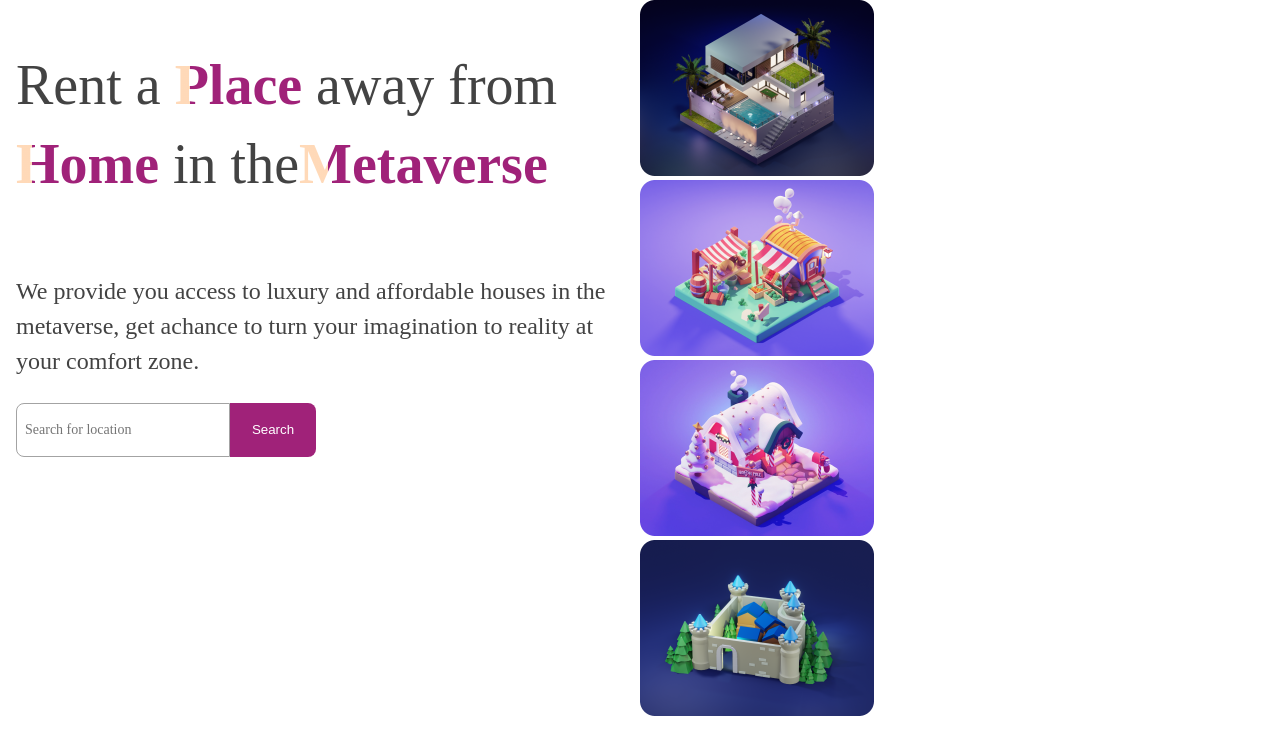
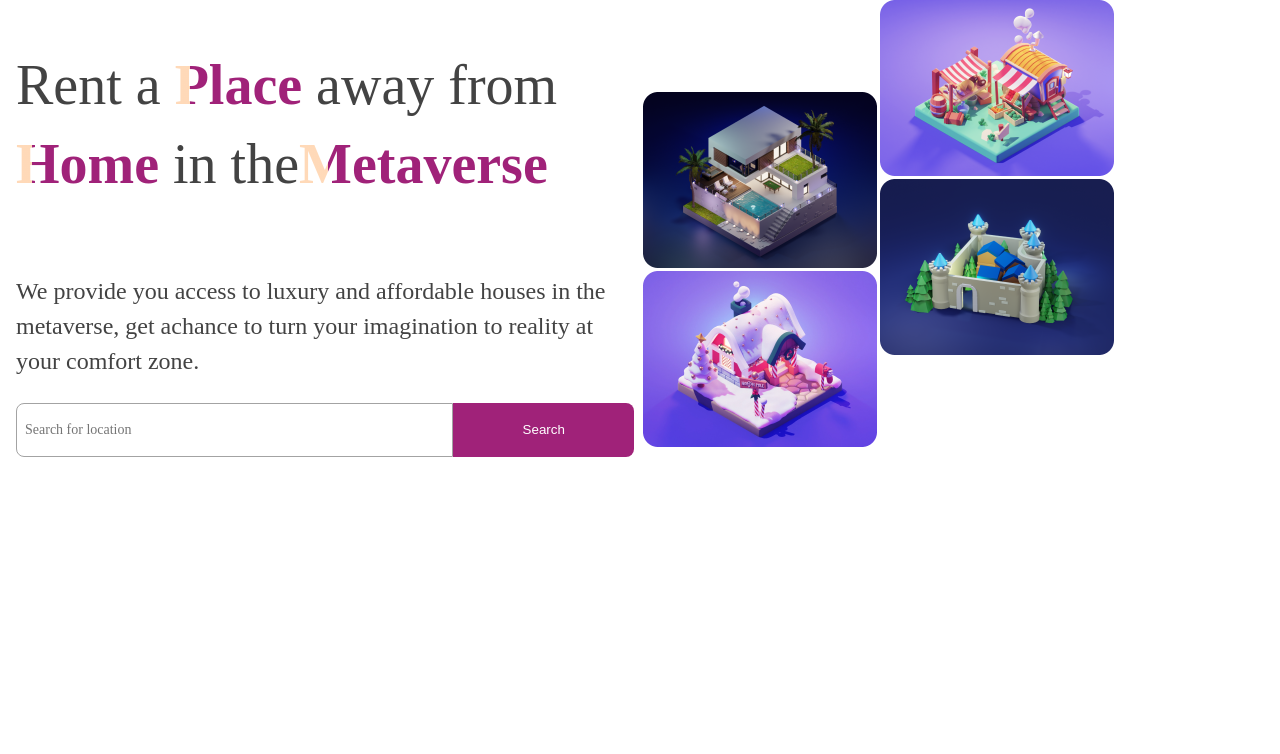
Before and after one commit to Emmanuel-Ibekwe/hng-metabnb-task, a React (Create React App) app: page / in a window 1280 px wide. Shown: the top 754 px of the page. Built offline with nearby package versions, Linux system fonts and the light colour scheme; a web font is replaced by a local one.

Commit message:
style: Add some styles

```diff
--- a/src/components/MainContent/MainContent.js
+++ b/src/components/MainContent/MainContent.js
@@ -26,13 +26,13 @@ const MainContent = () => {
           </div>
         </div>
         <div className={styles["left-sub-section"]}>
-          <div className="images-container">
+          <div className={styles["images-container"]}>
             <div className={`${styles["img-box-alt"]}`}>
               <img src={firstSectionImg1} alt="dummy" />
-              <img src={firstSectionImg3} alt="dummy" />
+              <img src={firstSectionImg2} alt="dummy" />
             </div>
             <div className={`${styles["img-box"]} `}>
-              <img src={firstSectionImg2} alt="dummy" />
+              <img src={firstSectionImg3} alt="dummy" />
               <img src={firstSectionImg4} alt="dummy" />
             </div>
           </div>
--- a/src/components/MainContent/MainContent.module.css
+++ b/src/components/MainContent/MainContent.module.css
@@ -51,7 +51,7 @@
 .search-box {
   display: flex;
   height: 54px;
-  width: 300px;
+  width: 618px;
   padding: 0;
 }
 
@@ -90,20 +90,31 @@
   padding: 0;
   position: relative;
   width: 476px;
+  margin-right: 4rem;
 }
 
 .img-box,
 .img-box-alt {
+  display: flex;
+  flex-direction: column;
   margin: 0;
   padding: 0;
   border-radius: 15px;
   width: 234px;
+  margin-left: 3px;
+}
+
+.img-box-alt {
+  position: relative;
+  top: 92px;
+  right: 0;
 }
 
 .img-box img,
 .img-box-alt img {
   height: 176px;
   width: 100%;
+  margin-bottom: 3px;
 }
 
 /*
```
